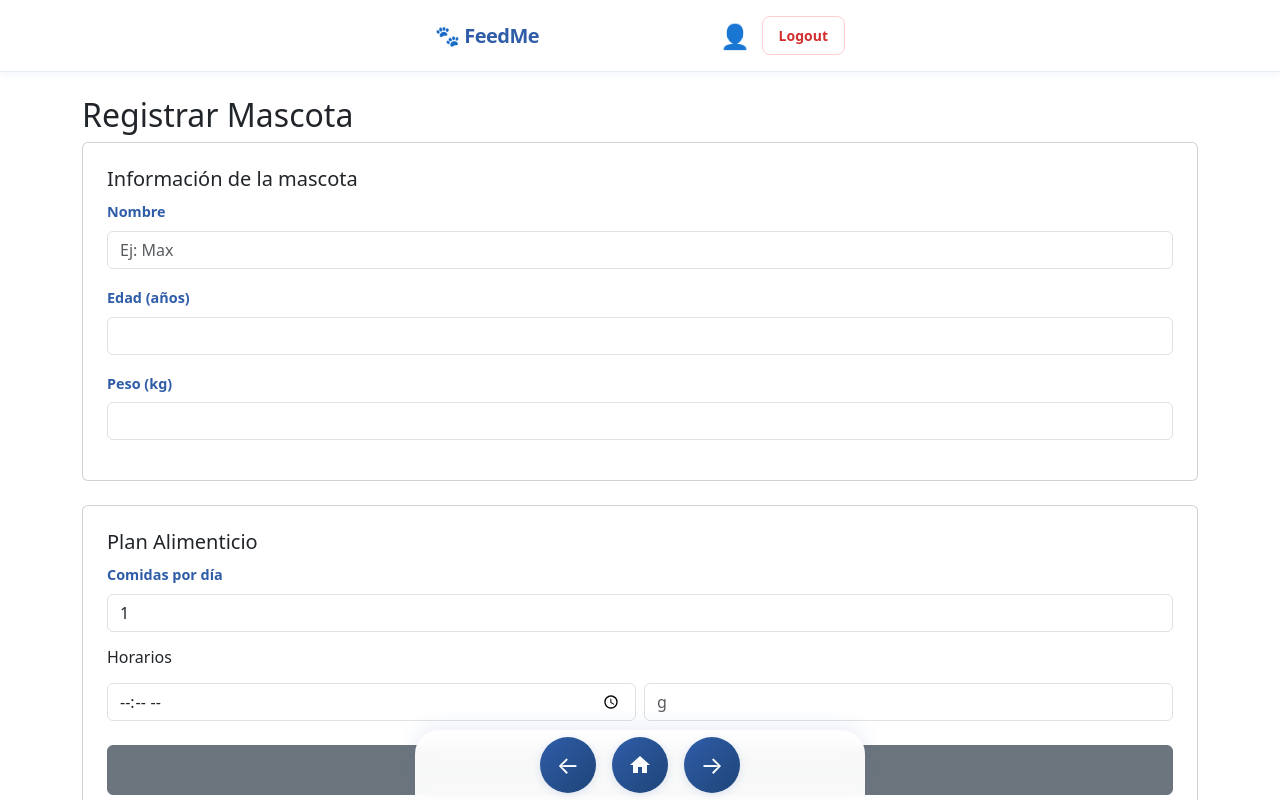
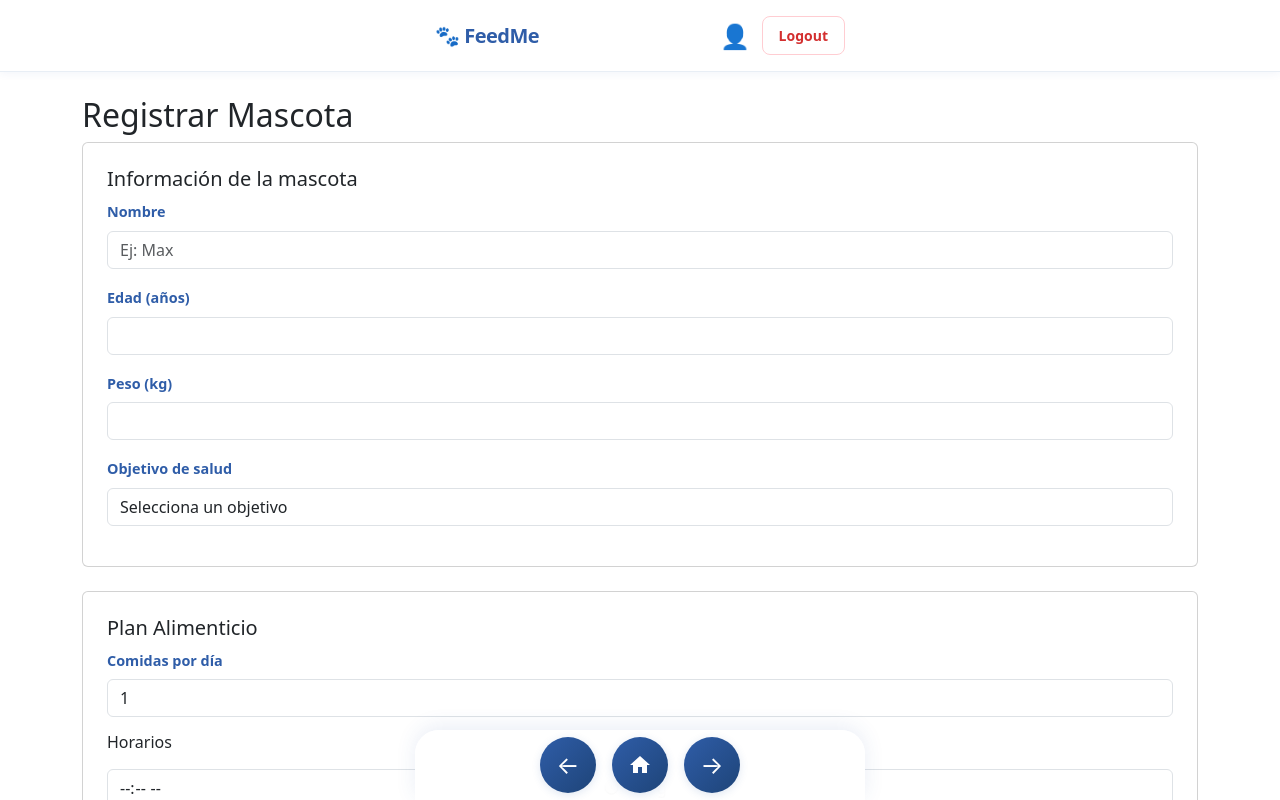
Before and after one commit to Andrea0615/feedMe, a React (Vite) app in the folder frontend/: page /registrar-mascota in a window 1280 px wide. Shown: the top 800 px of the page. Built offline with nearby package versions, Linux system fonts and the light colour scheme; sample sign-in values are in the browser's storage.

Commit message:
add the objectives

```diff
--- a/frontend/src/pages/EditMascota.jsx
+++ b/frontend/src/pages/EditMascota.jsx
@@ -6,9 +6,17 @@ function EditMascota() {
     const [nombre, setNombre] = useState("");
     const [edad, setEdad] = useState("");
     const [peso, setPeso] = useState("");
+    const [objetivo, setObjetivo] = useState("");
     const [loading, setLoading] = useState(false);
+    const navigate = useNavigate();
 
-    const navigate = useNavigate();
+    const objetivos = [
+        "Mantener peso",
+        "Bajar de peso",
+        "Subir de peso",
+        "Cachorro activo",
+        "Adulto mayor"
+    ];
 
     useEffect(() => {
         async function load() {
@@ -19,6 +27,7 @@ function EditMascota() {
                 setNombre(m.nombre);
                 setEdad(m.edad);
                 setPeso(m.peso_kg);
+                setObjetivo(m.objetivo || "");
             } catch (err) {
                 console.log(err);
                 navigate("/");
@@ -35,7 +44,8 @@ function EditMascota() {
             await actualizarMascota({
                 nombre,
                 edad: Number(edad),
-                peso_kg: Number(peso)
+                peso_kg: Number(peso),
+                objetivo
             });
 
             alert("Mascota actualizada ✅");
@@ -74,7 +84,7 @@ function EditMascota() {
                     />
                 </div>
 
-                <div className="mb-4">
+                <div className="mb-3">
                     <label className="form-label">Peso (kg)</label>
                     <input
                         className="form-control"
@@ -86,6 +96,23 @@ function EditMascota() {
                     />
                 </div>
 
+                <div className="mb-4">
+                    <label className="form-label">Objetivo de salud</label>
+                    <select
+                        className="form-control"
+                        value={objetivo}
+                        onChange={(e) => setObjetivo(e.target.value)}
+                        required
+                    >
+                        <option value="">Selecciona un objetivo</option>
+                        {objetivos.map((obj) => (
+                            <option key={obj} value={obj}>
+                                {obj}
+                            </option>
+                        ))}
+                    </select>
+                </div>
+
                 <button className="btn btn-primary btn-large w-100" disabled={loading}>
                     {loading ? "Guardando..." : "Guardar cambios"}
                 </button>
--- a/frontend/src/pages/RegistrarMascota.jsx
+++ b/frontend/src/pages/RegistrarMascota.jsx
@@ -6,10 +6,19 @@ function RegistrarMascota() {
     const [nombre, setNombre] = useState("");
     const [edad, setEdad] = useState("");
     const [peso, setPeso] = useState("");
+    const [objetivo, setObjetivo] = useState("");
     const [comidasPorDia, setComidasPorDia] = useState(1);
     const [horarios, setHorarios] = useState([{ hora: "", porcion: "" }]);
     const [loading, setLoading] = useState(false);
     const navigate = useNavigate();
+
+    const objetivos = [
+        "Mantener peso",
+        "Bajar de peso",
+        "Subir de peso",
+        "Cachorro activo",
+        "Adulto mayor"
+    ];
 
     const agregarHorario = () => {
         setHorarios([...horarios, { hora: "", porcion: "" }]);
@@ -33,7 +42,8 @@ function RegistrarMascota() {
             mascota: {
                 nombre,
                 edad: Number(edad),
-                peso: Number(peso)
+                peso: Number(peso),
+                objetivo
             },
             alimentacion: {
                 comidas_por_dia: Number(comidasPorDia),
@@ -94,6 +104,23 @@ function RegistrarMascota() {
                             value={peso}
                             onChange={(e) => setPeso(e.target.value)}
                         />
+                    </div>
+
+                    <div className="mb-3">
+                        <label className="form-label">Objetivo de salud</label>
+                        <select
+                            className="form-control"
+                            value={objetivo}
+                            onChange={(e) => setObjetivo(e.target.value)}
+                            required
+                        >
+                            <option value="">Selecciona un objetivo</option>
+                            {objetivos.map((obj) => (
+                                <option key={obj} value={obj}>
+                                    {obj}
+                                </option>
+                            ))}
+                        </select>
                     </div>
                 </div>
 
```
